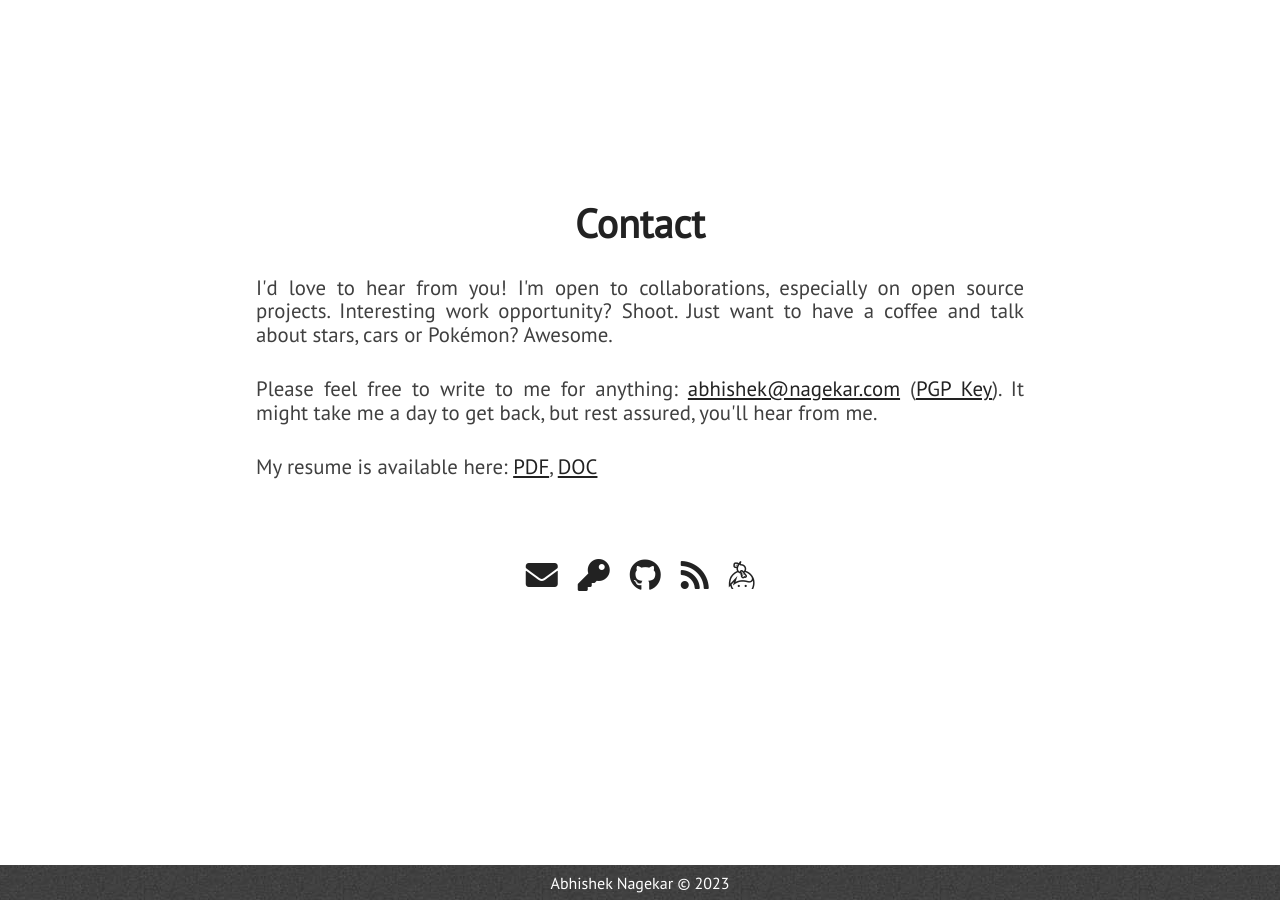
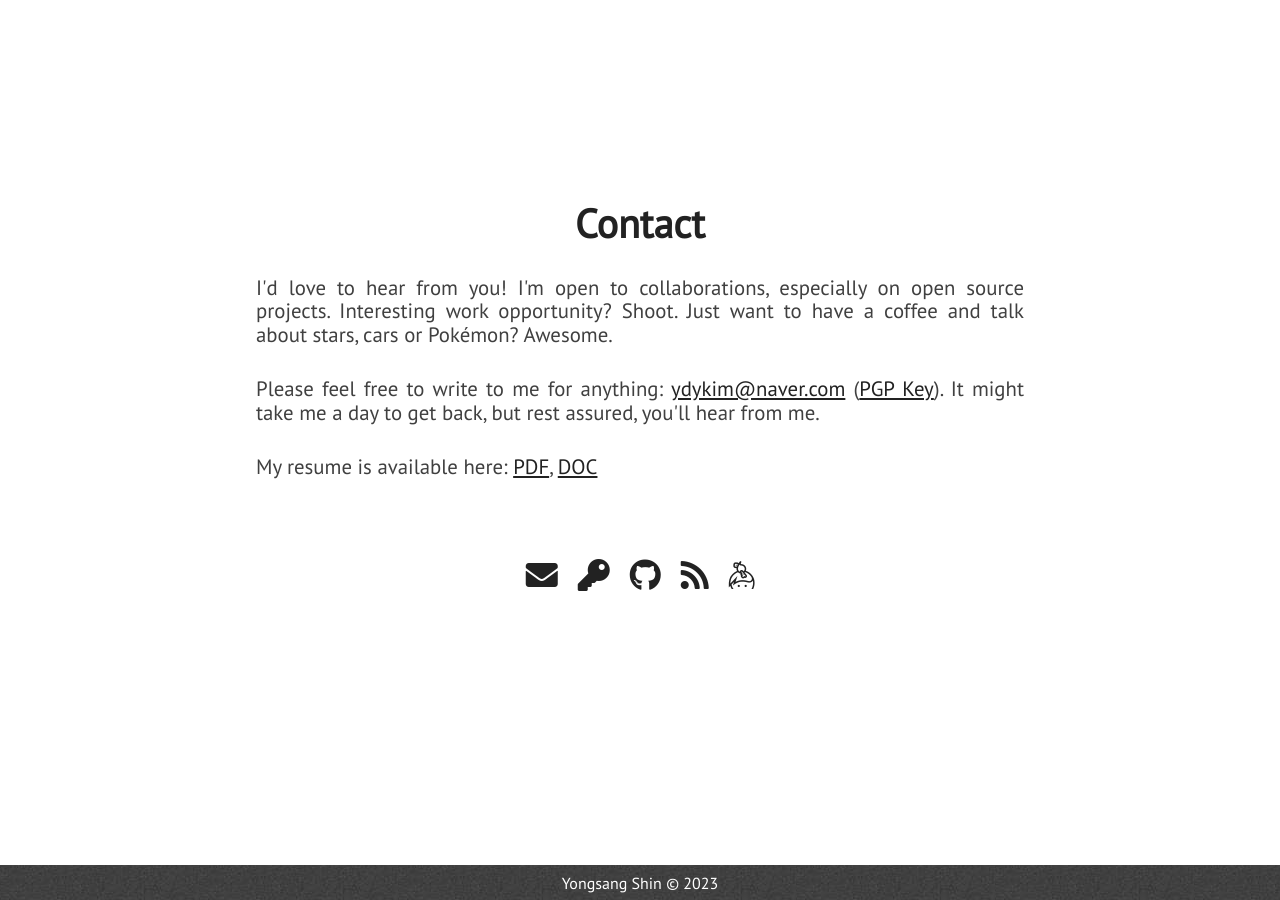
Before and after one commit to ydykim/ydykim.github.io, a Jekyll site: the page built from index.html, in a window 1280 px wide and 900 px high, scrolled down 5081 px. Built offline with Jekyll 4.4.1, drawn with Linux system fonts in a browser that asks for light colours; nearby versions of some CDN libraries; some of the changed text lies outside the part shown.

Commit message:
Update _config.yml

```diff
--- a/_config.yml
+++ b/_config.yml
@@ -1,15 +1,15 @@
-title: Abhishek Nagekar
+title: Yongsang Shin
 description: Web & Security Engineer
-site_title: '@abhn - Abhishek Nagekar'
+site_title: 'Yongsang Shin'
 
 # Build settings
 markdown: kramdown
 exclude: [vendor/ruby]
 
 # Personalization
-github_username: abhn
+github_username: ydykim
 blog_url: https://www.nagekar.com
-email: abhishek@nagekar.com
+email: ydykim@naver.com
 keybase_username: abhn
 twitter_username: abhn_
 reddit_username: abhn
```
